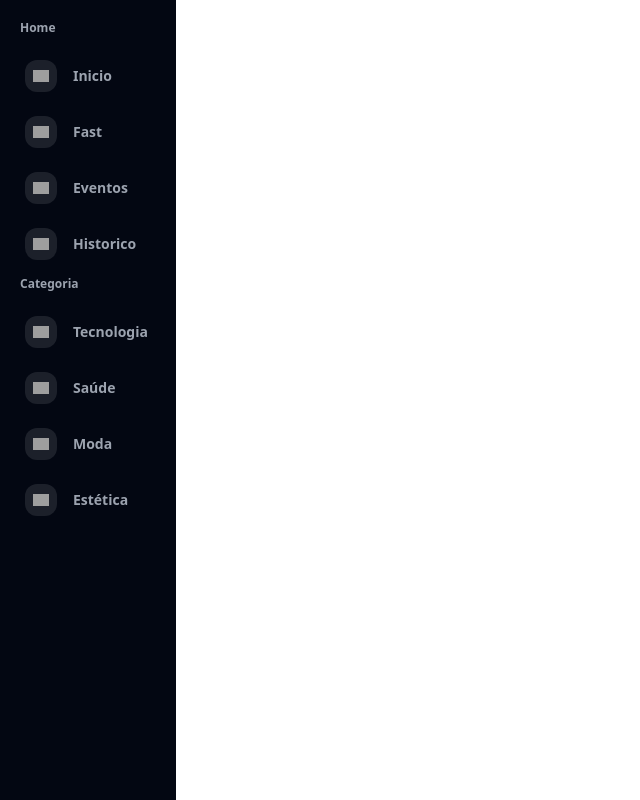
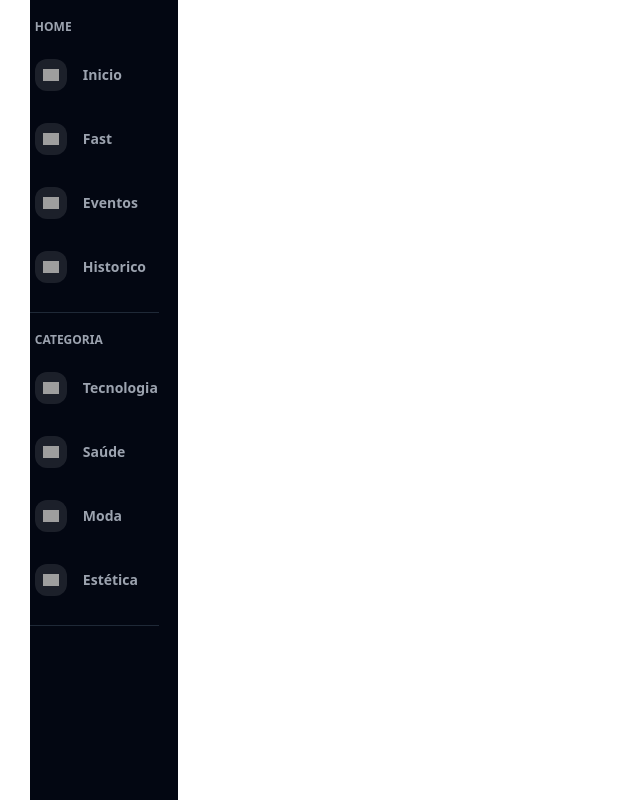
Before and after one commit to VoucherDesenvSenacHub/VHS, a PHP site: page /barra_lateral.php in a window 1280 px wide. Shown: the whole page, without its empty margins (0-640 px from the left). Run offline with PHP 8.4, Linux system fonts and the light colour scheme; some libraries are stand-ins or nearby versions; grey boxes are pictures that could not be loaded.

Commit message:
barra lateral

```diff
--- a/src/views/components/utils/barra_lateral.php
+++ b/src/views/components/utils/barra_lateral.php
@@ -1,4 +1,3 @@
-
 <!DOCTYPE html>
 <html lang="pt-BR">
 <head>
@@ -7,13 +6,13 @@
     <script src="https://cdn.tailwindcss.com"></script>
     <title>Barra Lateral</title>
 </head>
-<body >
-    <aside class="w-[11rem] h-screen bg-gray-950 p-5">
-            <h2 class="text-gray-400 text-xs font-semibold mb-2">Home</h2>
+<body>
+    <aside class="w-[9.25rem] ml-[1.87rem] h-screen bg-gray-950">
+        <h2 class=" pt-[1.18rem] ml-[0.31rem] text-gray-400 text-xs font-semibold">HOME</h2>
 
-            <ul class="mb-4">
+            <ul >
 
-                <li class="flex items-center  text-gray-300 rounded-lg hover:bg-gray-800 cursor-pointer mt-[1.5rem]">
+                <li class="flex items-center  text-gray-300 rounded-lg  cursor-pointer mt-[1.5rem]">
                     <div class="w-[2rem] h-[2rem] flex items-center justify-center bg-opacity-10  bg-white rounded-[12px] ml-[0.31rem] ">
                         <div class="w-[1rem] h-[1rem] flex items-center justify-center">
                             <img  src="../../../../public/icons/Home.svg" alt="">
@@ -22,7 +21,7 @@
                     <h2 class=" ml-[1rem] text-gray-400 text-sm font-semibold">Inicio</h2>
                 </li>
 
-                <li class="flex items-center  text-gray-300 rounded-lg hover:bg-gray-800 cursor-pointer mt-[1.5rem]">
+                <li class="flex items-center  text-gray-300 rounded-lg  cursor-pointer mt-[2rem]">
                     <div class="w-[2rem] h-[2rem] flex items-center justify-center bg-opacity-10  bg-white rounded-[12px] ml-[0.31rem] ">
                         <div class="w-[1rem] h-[1rem] flex items-center justify-center">
                             <img src="../../../../public/icons/Fast.svg" alt="">
@@ -31,7 +30,7 @@
                     <h2 class=" ml-[1rem] text-gray-400 text-sm font-semibold">Fast</h2>
                 </li>
 
-                <li class="flex items-center  text-gray-300 rounded-lg hover:bg-gray-800 cursor-pointer mt-[1.5rem]">
+                <li class="flex items-center  text-gray-300 rounded-lg  cursor-pointer mt-[2rem]">
                     <div class="w-[2rem] h-[2rem] flex items-center justify-center bg-opacity-10  bg-white rounded-[12px] ml-[0.31rem] ">
                         <div class="w-[1rem] h-[1rem] flex items-center justify-center">
                             <img src="../../../../public/icons/Eventos.svg" alt="">
@@ -40,7 +39,7 @@
                     <h2 class=" ml-[1rem] text-gray-400 text-sm font-semibold">Eventos</h2>
                 </li>
 
-                <li class="flex items-center  text-gray-300 rounded-lg hover:bg-gray-800 cursor-pointer mt-[1.5rem]">
+                <li class="flex items-center  text-gray-300 rounded-lg  cursor-pointer mt-[2rem]">
                     <div class="w-[2rem] h-[2rem] flex items-center justify-center bg-opacity-10  bg-white rounded-[12px] ml-[0.31rem] ">
                         <div class="w-[1rem] h-[1rem] flex items-center justify-center">
                             <img src="../../../../public/icons/Historico.svg" alt="">
@@ -50,12 +49,12 @@
                 </li>
 
             </ul>
+                <hr class="w-[8.06rem] mt-[1.81rem]   border-gray-800">
+            <h2 class="text-gray-400 text-xs font-semibold mt-[1.18rem] ml-[0.31rem]">CATEGORIA</h2>
 
-            <h2 class="text-gray-400 text-xs font-semibold mb-2">Categoria</h2>
+            <ul >
 
-            <ul class="mb-4">
-
-                <li class="flex items-center  text-gray-300 rounded-lg hover:bg-gray-800 cursor-pointer mt-[1.5rem]">
+                <li class="flex items-center  text-gray-300 rounded-lg  cursor-pointer mt-[1.5rem]">
                     <div class="w-[2rem] h-[2rem] flex items-center justify-center bg-opacity-10  bg-white rounded-[12px] ml-[0.31rem] ">
                         <div class="w-[1rem] h-[1rem] flex items-center justify-center">
                             <img src="../../../../public/icons/Tecnologia.svg" alt="">
@@ -64,7 +63,7 @@
                     <h2 class=" ml-[1rem] text-gray-400 text-sm font-semibold">Tecnologia</h2>
                 </li>
 
-                <li class="flex items-center  text-gray-300 rounded-lg hover:bg-gray-800 cursor-pointer mt-[1.5rem]">
+                <li class="flex items-center  text-gray-300 rounded-lg cursor-pointer mt-[2rem]">
                     <div class="w-[2rem] h-[2rem] flex items-center justify-center bg-opacity-10  bg-white rounded-[12px] ml-[0.31rem] ">
                         <div class="w-[1rem] h-[1rem] flex items-center justify-center">
                             <img src="../../../../public/icons/Saude.svg" alt="">
@@ -73,7 +72,7 @@
                     <h2 class=" ml-[1rem] text-gray-400 text-sm font-semibold">Saúde</h2>
                 </li>
 
-                <li class="flex items-center  text-gray-300 rounded-lg hover:bg-gray-800 cursor-pointer mt-[1.5rem]">
+                <li class="flex items-center  text-gray-300 rounded-lg cursor-pointer mt-[2rem]">
                     <div class="w-[2rem] h-[2rem] flex items-center justify-center bg-opacity-10  bg-white rounded-[12px] ml-[0.31rem] ">
                         <div class="w-[1rem] h-[1rem] flex items-center justify-center">
                             <img src="../../../../public/icons/Moda.svg" alt="">
@@ -82,16 +81,33 @@
                     <h2 class=" ml-[1rem] text-gray-400 text-sm font-semibold">Moda</h2>
                 </li>
 
-                <li class="flex items-center  text-gray-300 rounded-lg hover:bg-gray-800 cursor-pointer mt-[1.5rem]">
+                <li class="flex items-center  text-gray-300 rounded-lg cursor-pointer mt-[2rem]">
                     <div class="w-[2rem] h-[2rem] flex items-center justify-center bg-opacity-10  bg-white rounded-[12px] ml-[0.31rem] ">
                         <div class="w-[1rem] h-[1rem] flex items-center justify-center">
-                            <img src="../../../../public/icons/Estetica.svg" alt="">
+                            <img src="../../../../public/icons/estetica.svg" alt="">
                         </div>
                     </div>
                     <h2 class=" ml-[1rem] text-gray-400 text-sm font-semibold">Estética</h2>
                 </li>
 
             </ul>
+            <hr class="w-[8.06rem] mt-[1.81rem]  border-gray-800">
     </aside>
+
+    <script>
+
+        document.addEventListener("DOMContentLoaded", function () {
+            const items = document.querySelectorAll("li");
+            items.forEach(item => {
+                item.addEventListener("click", function () {
+                    items.forEach(el => {
+                        el.querySelector("div").classList.remove("bg-[#5500AA]",('bg-opacity-100'));
+                    });
+                    item.querySelector("div").classList.add(("bg-[#5500AA]"),('bg-opacity-100'));
+                });
+            });
+        });
+
+    </script>
 </body>
 </html>
```
Also changed, not shown: public/icons/Estetica.svg.
